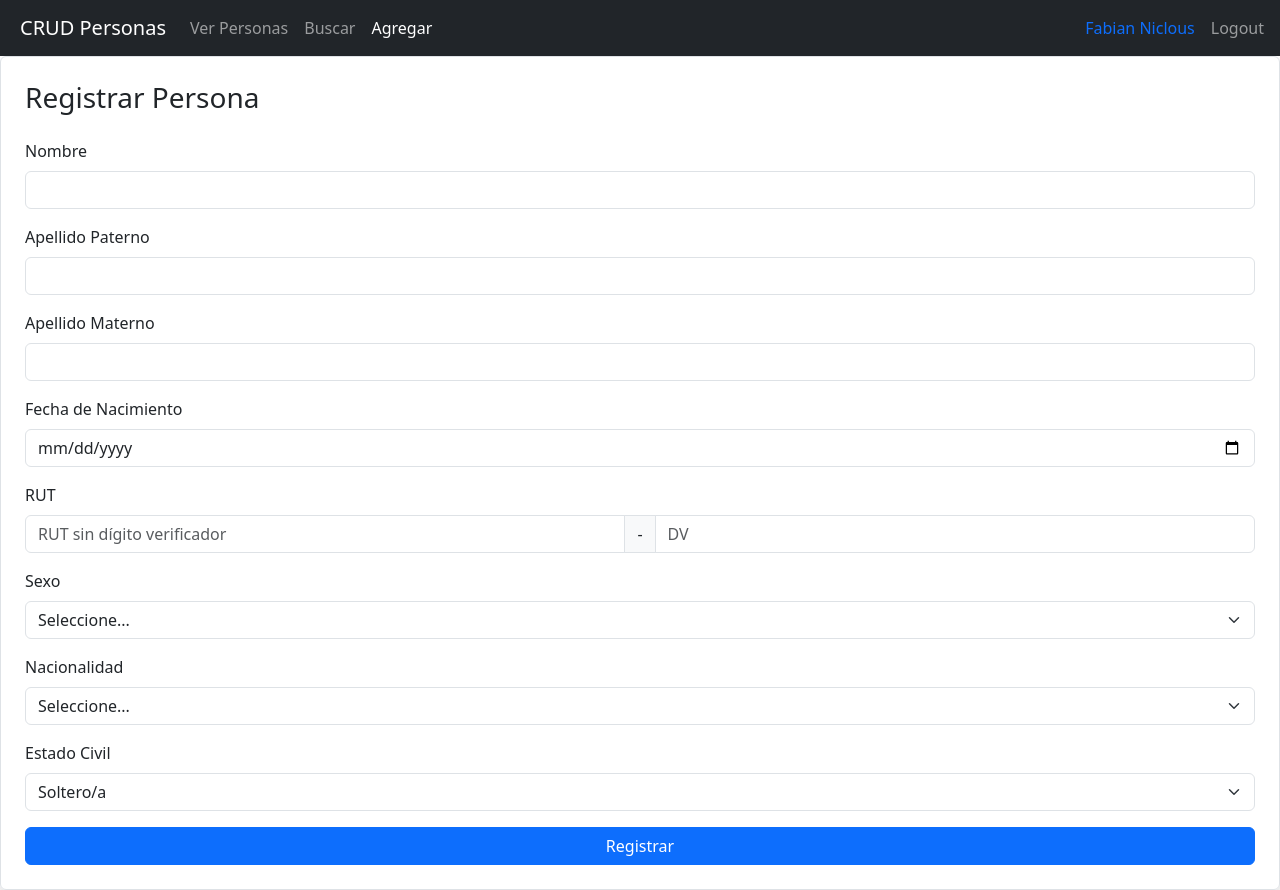
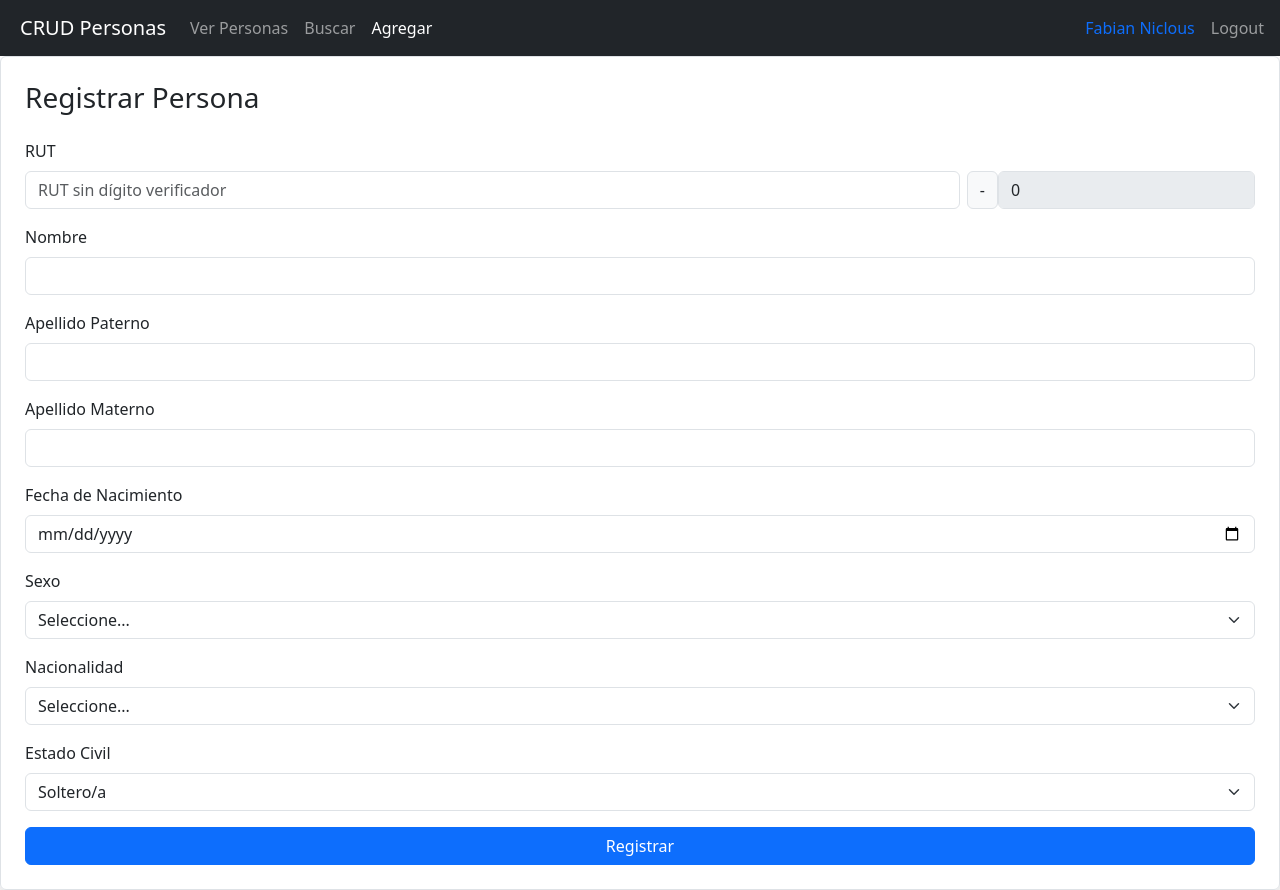
Before and after one commit to snofamv/personas-frontend, a React (Vite) app: page /add in a window 1280 px wide. Built offline with nearby package versions, Linux system fonts and the light colour scheme.

Commit message:
add rut validator and delete trash modal

```diff
--- a/src/persons/index.ts
+++ b/src/persons/index.ts
@@ -1,2 +1,3 @@
 export * from "./pages";
 export * from "./hooks"
+export * from "./utils"
--- a/src/persons/pages/AddPage.tsx
+++ b/src/persons/pages/AddPage.tsx
@@ -1,7 +1,9 @@
+import { useEffect, useState } from "react";
 import { Person } from "../../types/Person";
 import { setNewPerson } from "../helpers/setNewPerson";
 import { useForm } from "../hooks";
 import { personSchema } from "../schemas";
+import { getDVRut } from "../utils";
 const initialFormData = {
   nombre: "",
   apaterno: "",
@@ -16,14 +18,19 @@ const initialFormData = {
   nacionalidad: "",
 };
 export const AddPage = () => {
+  const [rut, setRut] = useState({ body: "", dv: "0" });
+  const handleChangeRut = (e: any) => {
+    const { value } = e.target;
+    const rutBody = value.replace(/\D/g, "");
+    const dv = rutBody.length > 0 ? getDVRut(rutBody) : "";
+    setRut({ body: rutBody, dv });
+  };
   const {
     onInputChange,
     nombre,
     apaterno,
     amaterno,
     fec_nac,
-    rut,
-    dv,
     sexo,
     estado_cv,
     nacionalidad,
@@ -38,8 +45,8 @@ export const AddPage = () => {
       apaterno,
       amaterno,
       fec_nac,
-      rut,
-      dv,
+      rut: rut.body,
+      dv: rut.dv,
       sexo,
       estado_cv: parseInt(estado_cv, 10),
       activo: parseInt(activo, 10),
@@ -67,6 +74,44 @@ export const AddPage = () => {
   return (
     <form onSubmit={handleSubmit} className="p-4 border rounded shadow">
       <h3 className="mb-4">Registrar Persona</h3>
+      {/* RUT */}
+      <div className="mb-3">
+        <label htmlFor="rut" className="form-label">
+          RUT
+        </label>
+
+        <div className="input-group">
+          {/* Campo RUT (más largo) */}
+          <div className="flex-grow-1 me-2">
+            <input
+              type="text"
+              className="form-control"
+              id="rut"
+              name="rut"
+              placeholder="RUT sin dígito verificador"
+              value={rut.body}
+              onChange={handleChangeRut}
+              maxLength={8} // Restringir la longitud máxima
+              aria-label="Campo de RUT"
+            />
+          </div>
+          <div className="d-flex">
+            <span className="input-group-text">-</span>
+            <input
+              type="text"
+              className="form-control w-auto"
+              id="dv"
+              name="dv"
+              placeholder="DV"
+              maxLength={1}
+              value={rut.dv}
+              onChange={handleChangeRut}
+              disabled
+              aria-label="Campo de DV"
+            />
+          </div>
+        </div>
+      </div>
 
       {/* Nombre */}
       <div className="mb-3">
@@ -126,35 +171,6 @@ export const AddPage = () => {
           value={fec_nac}
           onChange={onInputChange}
         />
-      </div>
-
-      {/* RUT */}
-      <div className="mb-3">
-        <label htmlFor="rut" className="form-label">
-          RUT
-        </label>
-        <div className="input-group">
-          <input
-            type="text"
-            className="form-control"
-            id="rut"
-            name="rut"
-            placeholder="RUT sin dígito verificador"
-            value={rut}
-            onChange={onInputChange}
-          />
-          <span className="input-group-text">-</span>
-          <input
-            type="text"
-            className="form-control"
-            id="dv"
-            name="dv"
-            placeholder="DV"
-            maxLength={1}
-            value={dv}
-            onChange={onInputChange}
-          />
-        </div>
       </div>
 
       {/* Sexo */}
--- a/src/persons/pages/UpdatePage.tsx
+++ b/src/persons/pages/UpdatePage.tsx
@@ -2,16 +2,23 @@ import { Link, useNavigate, useParams } from "react-router";
 import { Person } from "../../types/Person";
 import { useForm } from "../hooks";
 import { useSearch } from "../hooks/useSearch";
-import { useEffect } from "react";
+import { useEffect, useState } from "react";
 import { personSchema } from "../schemas";
 import { updatePerson } from "../helpers/updatePerson";
+import { getDVRut } from "../utils";
 
 export const UpdatePage = () => {
   // HOOKS & VARIABLES
   const navigate = useNavigate();
   const { rut: queryParam = "" } = useParams();
   const { error, loading, person } = useSearch(queryParam);
-
+  const [inputRut, setInputRut] = useState({ body: queryParam, dv: "0" });
+  const handleChangeRut = (e: any) => {
+    const { value } = e.target;
+    const rutBody = value.replace(/\D/g, "");
+    const dv = rutBody.length > 0 ? getDVRut(rutBody) : "";
+    setInputRut({ body: rutBody, dv });
+  };
   const {
     setFormValues,
     onInputChange,
@@ -42,7 +49,10 @@ export const UpdatePage = () => {
 
   useEffect(() => {
     if (person && person.length > 0) {
-      setFormValues(person[0]);
+      const rutBody = queryParam.replace(/\D/g, "");
+      const dv = rutBody.length > 0 ? getDVRut(rutBody) : "";
+      setInputRut({ body: rutBody, dv });
+      setFormValues({ ...person[0] });
     }
   }, [person, queryParam]);
 
@@ -107,42 +117,40 @@ export const UpdatePage = () => {
           <label htmlFor="rut" className="form-label">
             RUT
           </label>
+
           <div className="input-group">
-            <div className="input-group">
+            {/* Campo RUT (más largo) */}
+            <div className="flex-grow-1 me-2">
               <input
                 type="text"
                 className="form-control"
                 id="rut"
                 name="rut"
                 placeholder="RUT sin dígito verificador"
-                value={rut}
-                onChange={onInputChange}
+                value={inputRut.body}
+                onChange={handleChangeRut}
+                maxLength={8} // Restringir la longitud máxima
+                aria-label="Campo de RUT"
               />
+            </div>
+            <div className="d-flex">
               <span className="input-group-text">-</span>
               <input
                 type="text"
-                className="form-control"
+                className="form-control w-auto"
                 id="dv"
                 name="dv"
                 placeholder="DV"
                 maxLength={1}
-                value={dv}
-                onChange={onInputChange}
+                value={inputRut.dv}
+                onChange={handleChangeRut}
+                disabled
+                aria-label="Campo de DV"
               />
-              <select
-                className="form-select ms-5"
-                id="activo"
-                name="activo"
-                value={activo}
-                onChange={onInputChange}
-              >
-                <option value="">Estado...</option>
-                <option value={1}>Habilitado</option>
-                <option value={0}>Deshabilitado</option>
-              </select>
             </div>
           </div>
         </div>
+
         {/* Nombre */}
         <div className="mb-3">
           <label htmlFor="nombre" className="form-label">
--- /dev/null
+++ b/src/persons/utils/index.ts
@@ -0,0 +1,2 @@
+export * from "./parseDate";
+export * from "./rutValidator";
--- /dev/null
+++ b/src/persons/utils/rutValidator.ts
@@ -0,0 +1,20 @@
+export const getDVRut = (rut: string): string => {
+  let sum = 0;
+  let multiplier = 2;
+
+  // Iterar sobre el RUT desde el final hacia el principio
+  for (let i = rut.length - 1; i >= 0; i--) {
+    sum += parseInt(rut[i], 10) * multiplier;
+    multiplier = multiplier === 7 ? 2 : multiplier + 1;
+  }
+
+  const remainder = 11 - (sum % 11);
+
+  if (remainder === 11) {
+    return "0";
+  } else if (remainder === 10) {
+    return "K";
+  } else {
+    return remainder.toString();
+  }
+};
```
Also changed, not shown: src/persons/components/ui/Modal.tsx (deleted, +0 -59 lines), src/persons/hooks/useDelete.tsx (deleted, +0 -16 lines).
